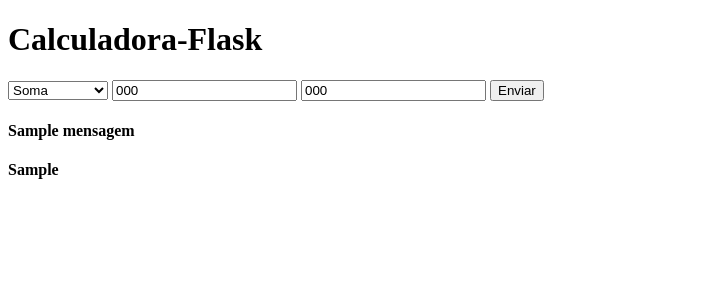
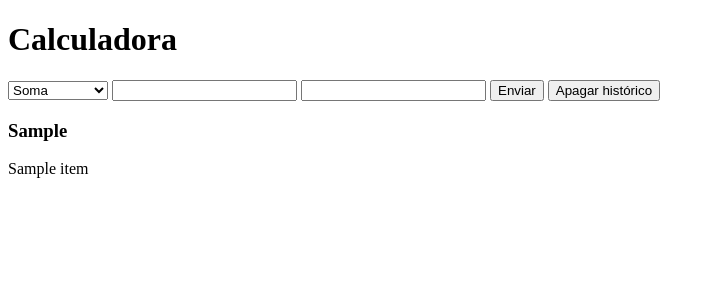
Before and after one commit to L3id4n/Calculadora-Flask, a Flask app: template templates/index.html in a window 1280 px wide. Shown: the top 300 px of the page, without its empty margins (0-715 px from the left). Run offline with Flask 3, Linux system fonts and the light colour scheme; the template is opened without the code that fills it: most values are stand-ins (such as "Sample title", 1, 10 or a date in 2020).

Commit message:
Adição de um histórico e a possibilidade de apagá-lo através de um botão

```diff
--- a/app.py
+++ b/app.py
@@ -2,53 +2,69 @@ from flask import Flask, request, render_template
 
 app = Flask(__name__)
 
+historico = []
+
 @app.route("/", methods=["GET", "POST"])
-
 def inicio():
 
-    number1 = 0
-    number2 = 0
+    global historico
+
+    number1 = ""
+    number2 = ""
     result = None
     operacao = ""
-    mensagem = ""
     mensagem_resultado = ""
 
     if request.method == "POST":
-        operacao = request.form["operacao"]
-        number1 = request.form["number1"]
-        number2 = request.form["number2"]
+
+        action = request.form["action"]
+
+        if action == "limpar":
+            historico = []
+
+        else:
+            operacao = request.form["operacao"]
+            number1 = float(request.form["number1"])
+            number2 = float(request.form["number2"])
 
         if operacao == "soma":
             result = float(number1) + float(number2)
             mensagem_resultado = f"O resultado da soma é {result}"
+            historico.append(f"{number1} + {number2} = {result}")
         elif operacao == "subtracao":
             result = float(number1) - float(number2)
             mensagem_resultado = f"O resultado da subtração é {result}"
+            historico.append(f"{number1} - {number2} = {result}")
         elif operacao == "multiplicacao":
             result = float(number1) * float(number2)
             mensagem_resultado = f"O resultado da multiplicação é {result}"
+            historico.append(f"{number1} * {number2} = {result}")
         elif operacao == "divisao":
             if float(number2) == 0:
-                mensagem = "Não é possível dividir por zero."
-                mensagem_resultado = ""
+                result = "indefinido"
+                mensagem_resultado = f"Não é possível dividir por 0. Resultado {result}"
+                historico.append(f"{number1} / {number2} = {result}")
             else:
                 result = float(number1) / float(number2)
                 mensagem_resultado = f"O resultado da divisão é {result}"
+                historico.append(f"{number1} / {number2} = {result}")
         elif operacao == "potencia":
             result = float(number1) ** float(number2)
-            mensagem_resultado = f"O resultado da potenciação é {result}"
+            mensagem_resultado = f"O resultado da potência é {result}"
+            historico.append(f"{number1} ^ {number2} = {result}")
 
-        number1 = ""
-        number2 = ""
+    number1 = ""
+    number2 = ""
+
 
     return render_template(
         "index.html",
         number1=number1,
         number2=number2,
         result=result,
-        mensagem=mensagem,
+        operacao=operacao,
         mensagem_resultado=mensagem_resultado,
-        operacao=operacao
+        historico=historico,
     )
 
 app.run(debug=True)
--- a/templates/index.html
+++ b/templates/index.html
@@ -1,34 +1,41 @@
 <!DOCTYPE html>
-<html lang="pt-br">
+<html lang="pt-br"">
+
     <head>
         <meta charset="UTF-8">
         <title>Calculadora-Flask</title>
     </head>
 
     <body>
-        <h1>Calculadora-Flask</h1>
+        <h1>Calculadora</h1>
 
         <form method="POST">
 
             <select name="operacao">
 
-                <option value="soma" {% if operacao == "soma" %}selected{% endif %}>Soma</option>
-                <option value="subtracao" {% if operacao == "subtracao" %}selected{% endif %}>Subtração</option>
-                <option value="multiplicacao" {% if operacao == "multiplicacao" %}selected{% endif %}>Multiplicação</option>
-                <option value="divisao" {% if operacao == "divisao" %}selected{% endif %}>Divisão</option>
-                <option value="potencia" {% if operacao == "potencia" %}selected{% endif %}>Potência</option>
+            <option value="soma" {% if operacao == "soma" %}selected{% endif %}>Soma</option>
+            <option value="subtracao" {% if operacao == "subtracao" %}selected{% endif %}>Subtração</option>
+            <option value="multiplicacao" {% if operacao == "multiplicacao" %}selected{% endif %}>Multiplicação</option>
+            <option value="divisao" {% if operacao == "divisao" %}selected{% endif %}>Divisão</option>
+            <option value="potencia" {% if operacao == "potencia" %}selected{% endif %}>Potência</option>
 
             </select>
 
-                <input type="number" name="number1" value="{{ number1 }}">
-                <input type="number" name="number2" value="{{ number2 }}">
+            <input type="number" name="number1">
+            <input type="number" name="number2">
 
-                <button>Enviar</button>
+
+            <button type="submit" name="action" value="calcular">Enviar</button>
+
+            <button type="submit" name="action" value="limpar">Apagar histórico</button>
+
         </form>
 
-        <h4>{{ mensagem }}</h4>
+        <h3>{{mensagem_resultado}}</h3>
 
-        <h4> {{ mensagem_resultado }} </h4>
+        {% for item in historico %}
+        <p>{{ item }}</p>
+        {% endfor %}
 
     </body>
 </html>
```
